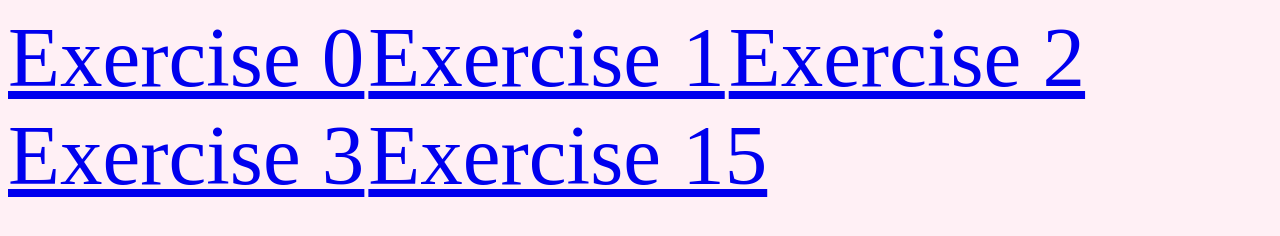
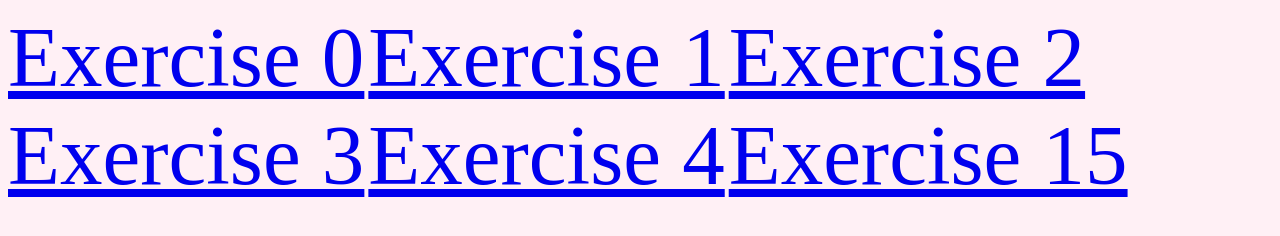
Before and after one commit to tquette/introtowebdesign, a plain HTML site: page index.html in a window 1280 px wide. Drawn offline with Linux system fonts and the light colour scheme.

Commit message:
updating

```diff
--- a/index.html
+++ b/index.html
@@ -9,6 +9,7 @@
     <a href="e1/e1.html">Exercise 1</a>
     <a href="e2/e2.html">Exercise 2</a>
     <a href="e3/e3.html">Exercise 3</a>
+    <a href="e4/e4.html">Exercise 4</a>
     <a href="e15/e15.html">Exercise 15</a>
   </body>
 </html>
```
